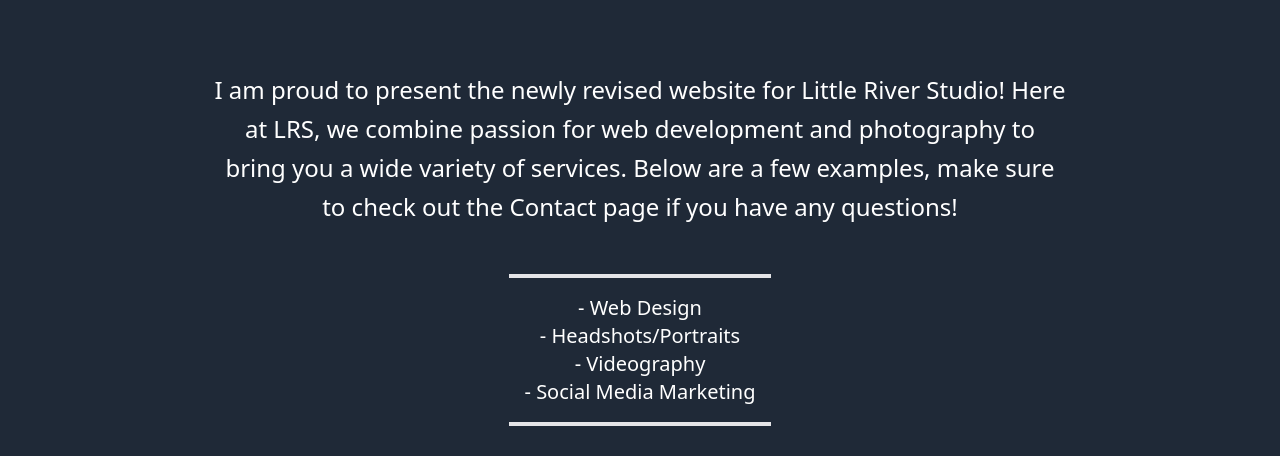
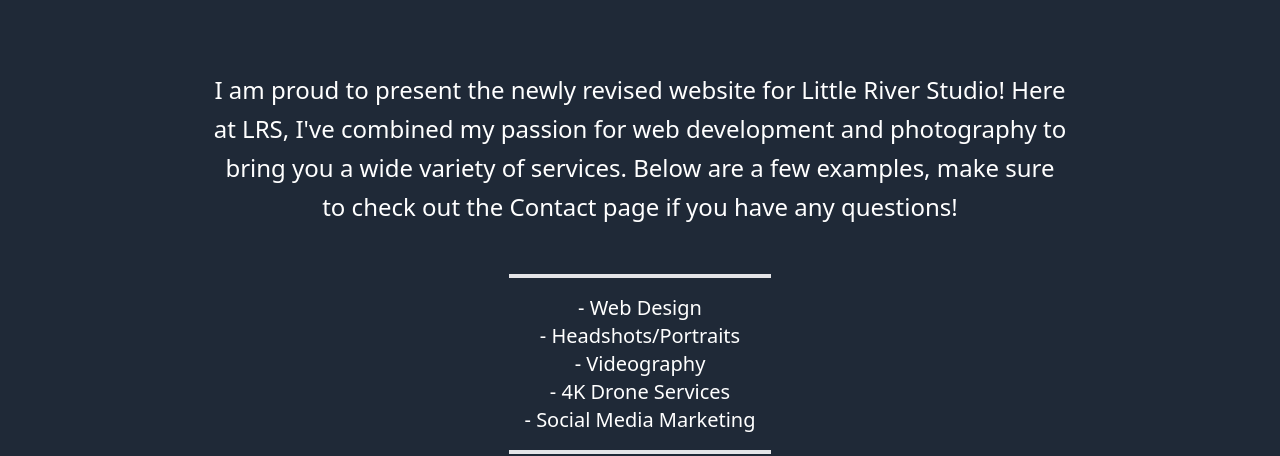
Before and after one commit to willstrudel/LittleRiverStudio, a React (Create React App) app: page / in a window 1280 px wide. Shown: the part 930-1386 px from the top of the page. Built offline with nearby package versions, Linux system fonts and the light colour scheme.

Commit message:
Updated CNAME and package.json to reflect new domain, added services and updated About Me

```diff
--- a/package.json
+++ b/package.json
@@ -1,6 +1,6 @@
 {
   "name": "mywebsite",
-  "homepage": "https://willstruder.com",
+  "homepage": "https://littleriverstudio.org",
   "version": "0.1.0",
   "private": "false",
   "dependencies": {
@@ -19,6 +19,7 @@
     "react-elastic-carousel": "^0.11.5",
     "react-icons": "^4.3.1",
     "react-modal": "^3.14.3",
+    "react-pdf": "^5.5.0",
     "react-router-dom": "^5.3.0",
     "react-scripts": "4.0.3",
     "react-spring": "^9.3.0",
--- a/src/components/Hero.js
+++ b/src/components/Hero.js
@@ -31,7 +31,7 @@
                 <section className="bg-coolGray-800">
                     <div className="flex lg:mt-20 mt-16 justify-center">
                         <p className="w-3/4 xl:w-2/3 2xl:w-1/3 leading-relaxed md:leading-relaxed text-center text-white text-xl md:text-2xl">
-                            I am proud to present the newly revised website for Little River Studio! Here at LRS, we combine passion for web development and photography to bring you a wide variety of services. Below are a few examples, make sure to check out the Contact page if you have any questions!
+                            I am proud to present the newly revised website for Little River Studio! Here at LRS, I've combined my passion for web development and photography to bring you a wide variety of services. Below are a few examples, make sure to check out the Contact page if you have any questions!
                         </p>
                     </div>
                     <div className="grid justify-center text-center pt-12 mb-20">
@@ -39,6 +39,7 @@
                             <li>- Web Design</li>
                             <li>- Headshots/Portraits</li>
                             <li>- Videography</li>
+                            <li>- 4K Drone Services</li>
                             <li>- Social Media Marketing</li>
                         </ol>
                     </div>
--- a/src/pages/about.js
+++ b/src/pages/about.js
@@ -20,7 +20,7 @@
                                 md:text-xl md:pr-12 pb-8
                                 lg:text-2xl lg:leading-8
                                 xl:leading-10">
-                            Hey there, my name is Will Struder. I am a recent graduate of the Georgia Tech Full-Stack Coding Bootcamp, specializing in Front End design and site architecture using Tailwind CSS and React. When I'm not building projects and finding new challenges, I shoot videos for local businesses to generate brand awareness. My goal was to create this website using the knowledge and experience I gained for the purpose of starting a business, combining my passion for web development and photography.
+                            Hey there, my name is Will Struder. I am a recent graduate of the Georgia Tech Full-Stack Coding Bootcamp and the owner of Little River Studio LLC, specializing in Front End design and site architecture using Tailwind CSS and React. When I'm not building projects and finding new challenges, I shoot videos for local businesses to generate brand awareness. My goal was to create this website using the knowledge and experience I gained for the purpose of starting a business, combining my passion for web development and photography.
                             </p>
                         </div>
                 </section>
```
Also changed, not shown: 2 other files (tests, documents, lock files or other folders).
